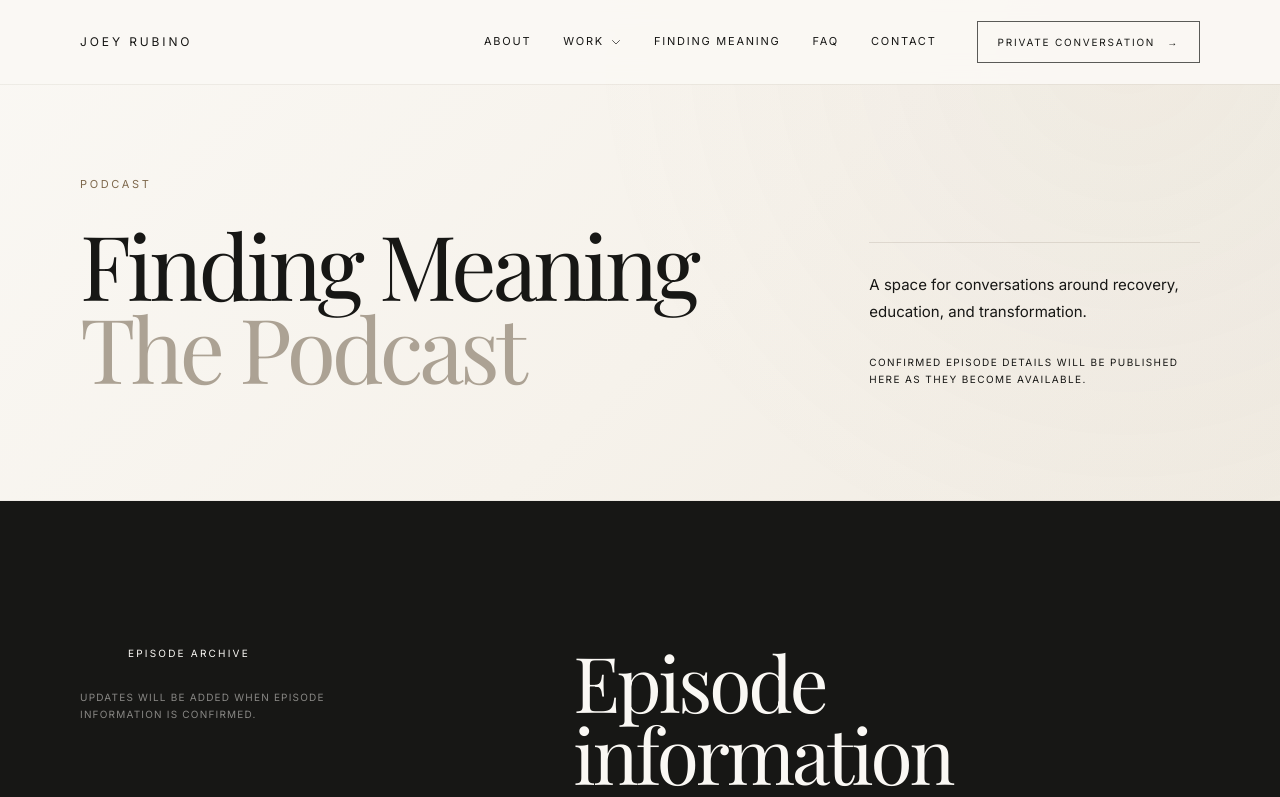
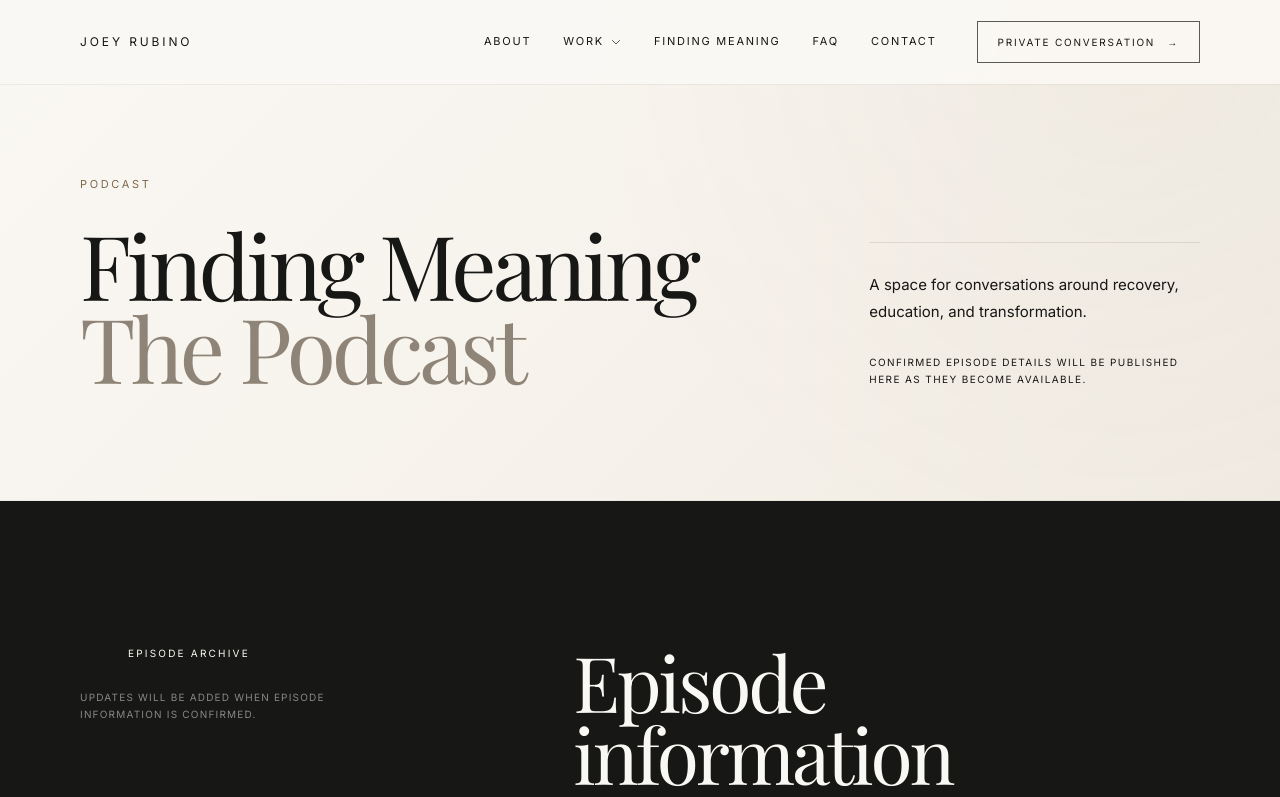
Before and after one commit to Sikatu/joey-rubino-premium, a Next.js app: page /podcast in a window 1280 px wide. Shown: the top 797 px of the page. Built offline with nearby package versions, Linux system fonts and the light colour scheme; a web font is replaced by a local one.

Commit message:
Improve Podcast title contrast

```diff
--- a/src/app/podcast/page.tsx
+++ b/src/app/podcast/page.tsx
@@ -29,7 +29,7 @@ export default function PodcastPage() {
                   <h1 className="text-display max-w-[900px] text-ink">
                     Finding Meaning
                     <br />
-                    <span className="text-stone">
+                    <span className="text-[#8E8477]">
                       The Podcast
                     </span>
                   </h1>
```
